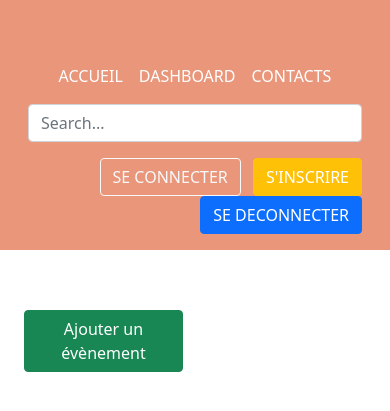
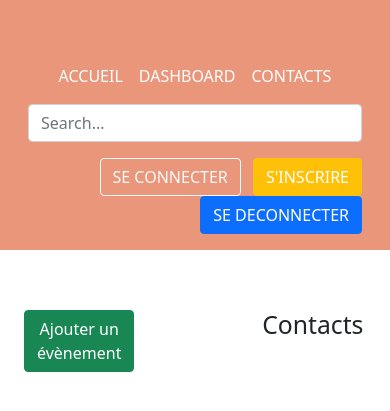
Before and after one commit to cecile9/peoject_3, a Symfony app: template templates/event/dashboard.html.twig in a window 390 px wide. Shown: the top 411 px of the page. Run offline with Twig, Linux system fonts and the light colour scheme; the template is opened without the code that fills it, so the values that code supplies are empty; some libraries are stand-ins or nearby versions.

Commit message:
calendar

```diff
--- a/src/Controller/ContactController.php
+++ b/src/Controller/ContactController.php
@@ -76,6 +76,7 @@ class ContactController extends AbstractController
             'form'=>$form->createView()
         ]);
     }
+
     /**
      * @Route("/contact/{id}/delete", name="contact_delete", methods={"DELETE"})
      * @param Request $request
--- a/templates/base.html.twig
+++ b/templates/base.html.twig
@@ -14,6 +14,7 @@
           crossorigin="anonymous">
     <link rel="stylesheet" href="https://cdn.jsdelivr.net/npm/fullcalendar@5.5.1/main.min.css"
           integrity="sha256-uq9PNlMzB+1h01Ij9cx7zeE2OR2pLAfRw3uUUOOPKdA=" crossorigin="anonymous">
+    <link rel="stylesheet" href="https://cdnjs.cloudflare.com/ajax/libs/font-awesome/5.15.3/css/all.min.css" />
 
     <link rel="stylesheet" href="{{ asset('assets/css/style.css') }}">
     {% block stylesheets %}
@@ -76,14 +77,11 @@
         </div>
     </header>
 
-<div class="container mb-5">
+    <div class="container-fluid mb-5">
         {% block body %}
 
         {% endblock %}
 
-
-
-
     </div>
 </body>
 </html>
--- a/templates/event/dashboard.html.twig
+++ b/templates/event/dashboard.html.twig
@@ -4,55 +4,113 @@
 
 {% block stylesheets %}
     <style>
+
         #calendar{
             width: 80%;
             margin: auto;
+        }
+
+        /*//contact*/
+        #calendarC {
+            display: flex;
+            flex-direction: row;
+        }
+        /*contact inside */
+        #calendarC .row {
+            min-width: 100%;
+            margin: 0 auto;
+            padding: 0;
+            margin: 0;
+        }
+
+        #calendarC #profile {
+            margin: 0;
+            padding: 0;
+        }
+
+        #calendarC #calendar {
+            margin: 0;
+            padding: 0;
+        }
+        #calendarC #contacts {
+            margin: 0;
+            padding: 0;
+        }
+
+        .event_action {
+            display: flex;
+            flex-direction: row;
         }
     </style>
 {% endblock %}
 
 {% block body %}
-    <div class="container-fluid mt5 pt-6" style="padding-top: 60px;">
+    <div class="container-fluid mt5 pt-6" style="padding-top: 60px;" id="calendarC">
 
         <div class="row">
-            <div class="col col-md-3">
-                <div class="mt5 pt-6" id="profile">
-
+            <div class="col" id="profile">
+                <div class="mt5 pt-6" id="profileIn">
                         <div class="col-auto">
                             <a href="/calendar/new"  class="btn btn-success mb-3">Ajouter un évènement</a>
                         </div>
 
                     <div class="events-list">
-                        <ul class="list-group">
+
+                        <table class="table table-hover">
 
                             {% for calendar in calendars %}
-                                <li class="list-group-item d-flex justify-content-between align-items-center">
-                                    <div class="row">
-                                        <div class="col col-9">
-                                            {{calendar.title}}
-                                        </div>
-                                        <div class="col col-3">
-                                            <a class="btn btn-primary" href="{{ path('calendar_edit', {'id': calendar.id}) }}">Editer</a>
-                                            <a class="btn btn-secondary" href="{{ path('calendar_show', {'id': calendar.id}) }}">Voir plus </a>
 
+                                <tbody>
+                                <tr>
+                                    <th scope="row">1</th>
+                                    <td>{{calendar.title}}</td>
+                                    <td class="event_action" >
+                                        <a class="btn btn-primary" href="{{ path('calendar_edit', {'id': calendar.id}) }}">
+                                            <i class="fas fa-pencil-alt"></i>
+                                        </a>
+                                        <a class="btn btn-secondary" href="{{ path('calendar_show', {'id': calendar.id}) }}"><i class="far fa-eye"></i></a>
+                                        <form method="post" action="{{ path('calendar_delete', {'id': calendar.id}) }}" onsubmit="return confirm('Are you sure you want to delete this item?');">
+                                            <input type="hidden" name="_method" value="DELETE">
+                                            <input type="hidden" name="_token" value="{{ csrf_token('delete' ~ calendar.id) }}">
+                                            <button class="btn btn-danger"><i class="far fa-trash-alt"></i></button>
+                                        </form>
+                                    </td>
+                                </tr>
+                                </tbody>
 
-                                            <form method="post" action="{{ path('calendar_delete', {'id': calendar.id}) }}" onsubmit="return confirm('Are you sure you want to delete this item?');">
-                                                <input type="hidden" name="_method" value="DELETE">
-                                                <input type="hidden" name="_token" value="{{ csrf_token('delete' ~ calendar.id) }}">
-                                                <button class="btn btn-danger">Delete</button>
-                                            </form>
-                                        </div>
-                                    </div>
+                            {% endfor %}
 
-                                </li>
-                            {% endfor %}
-                        </ul>
+                        </table>
+
                     </div>
 
                 </div>
             </div>
-            <div class="col col-md-9">
+            <div class="col ">
                 <div id="calendar">
+                </div>
+            </div>
+            <div class="col" id="contacts">
+                <div >
+                    <h2 class="title">Contacts</h2>
+
+                    <table class="table table-hover">
+                        <tbody>
+                            {% for contact in contacts %}
+                                <tr>
+                                    <td>{{contact.namecomplet}}</td>
+                                    <td>{{contact.telephone}}</td>
+                                    <td class="event_action" >
+                                        <a class="btn btn-primary" href="{{ path('contact_edit', {'id': contact.id}) }}">
+                                            <i class="fas fa-pencil-alt"></i>
+                                        </a>
+                                    </td>
+                                </tr>
+                            {% endfor %}
+                        </tbody>
+
+                    </table>
+
                 </div>
             </div>
         </div>
@@ -61,34 +119,28 @@
 
  {% block javascripts %}
     <script src="https://code.jquery.com/jquery-2.2.4.min.js" integrity="sha256-BbhdlvQf/xTY9gja0Dq3HiwQF8LaCRTXxZKRutelT44=" crossorigin="anonymous"></script>
-    <script src="https://cdn.jsdelivr.net/npm/fullcalendar@5.5.1/main.min.js" integrity="sha256-rPPF6R+AH/Gilj2aC00ZAuB2EKmnEjXlEWx5MkAp7bw=" crossorigin="anonymous"></script>
+     <script src="https://cdn.jsdelivr.net/npm/fullcalendar@5.6.0/main.js"></script>
      <script src="https://cdn.jsdelivr.net/npm/fullcalendar@5.6.0/locales-all.min.js"></script>
+
      <script>
-         $(document).ready(function() {
 
-             $('#calendar').fullCalendar({
-                 lang: 'fr'
-             });
+         window.onload = () => {
+         let calendarElt =document.querySelector("#calendar")
 
-         });
+         let calendar = new FullCalendar.Calendar(calendarElt, {
+             initialView: 'dayGridMonth',
+             locale: 'fr',
+             timeZone: 'Europe/Paris',
+             events: {{ events|raw }},
+             headerToolbar: {
+                 start: 'prev,next today',
+                 center: 'title',
+                 end: 'dayGridMonth,timeGridWeek',
+             }
+        })
 
-     {#    window.onload = () => {#}
-     {#    let calendarElt =document.querySelector("#calendar")#}
-
-     {#    let calendar = new FullCalendar.Calendar(calendarElt, {#}
-     {#        initialView: 'dayGridMonth',#}
-     {#        locale: 'fr',#}
-     {#        timeZone: 'Europe/Paris',#}
-     {#        events: {{ events|raw }},#}
-     {#        headerToolbar: {#}
-     {#            start: 'prev,next today',#}
-     {#            center: 'title',#}
-     {#            end: 'dayGridMonth,timeGridWeek',#}
-     {#        }#}
-     {#   })#}
-
-     {#    calendar.render();#}
-     {#}#}
+         calendar.render();
+     }
      </script>
 
  {% endblock %}
```
Also changed, not shown: src/Controller/CalendarController.php (+5 -2 lines). Lines whose indentation alone changed are shown as unchanged.
